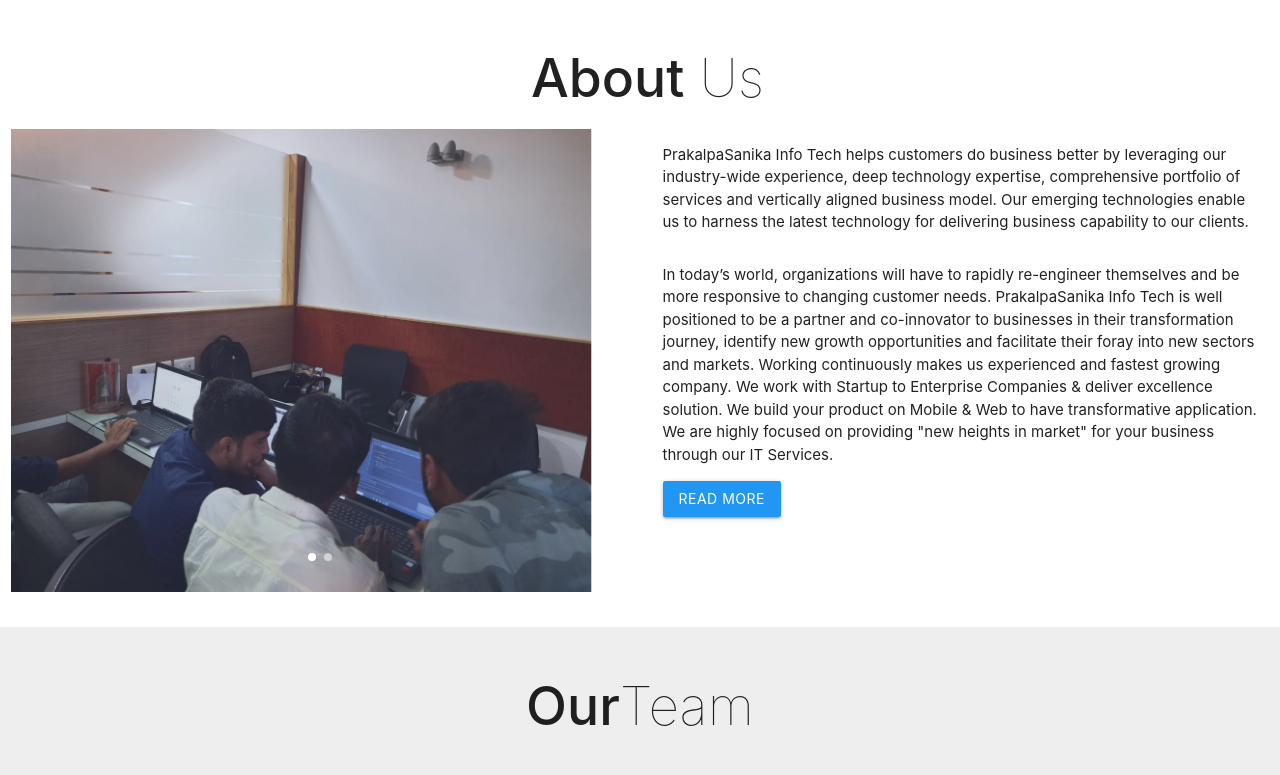
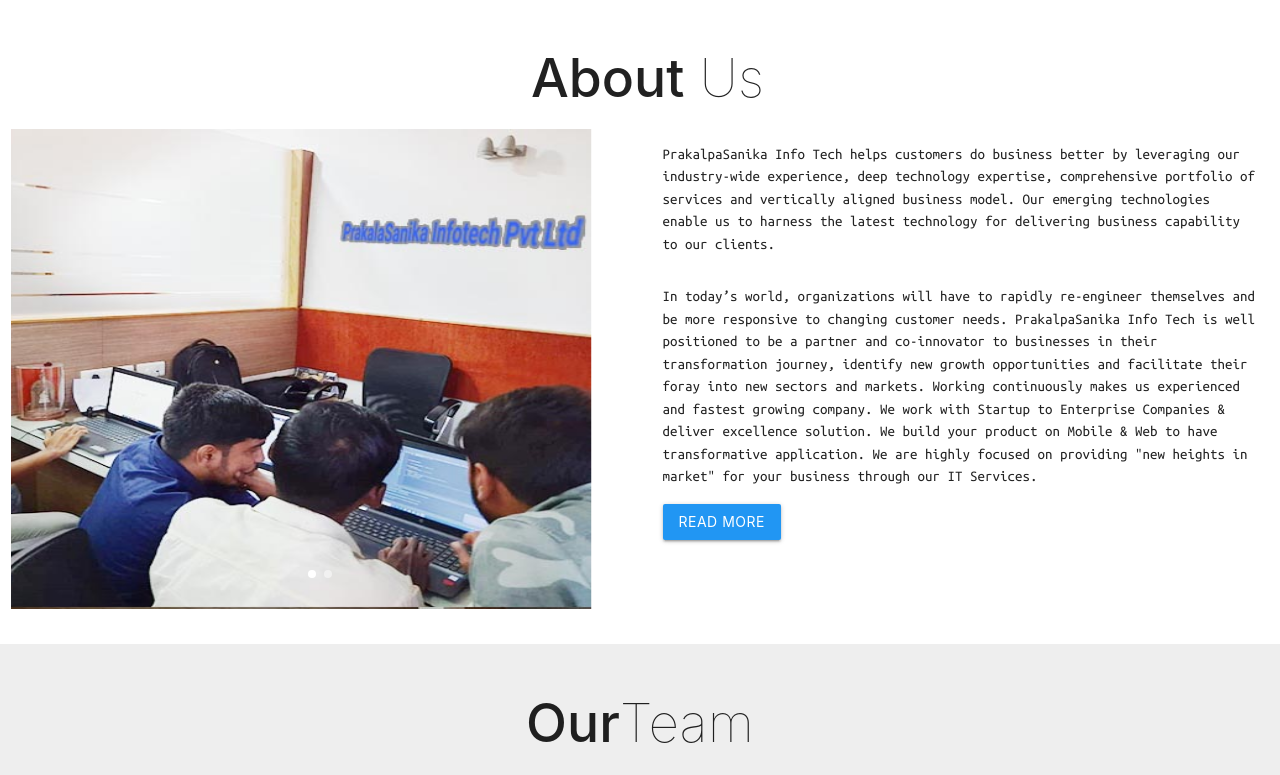
Before and after one commit to Raghu2407/PrakalpaSanika-infotech, a plain HTML site: page index.html in a window 1280 px wide. Shown: the part 866-1641 px from the top of the page. Drawn offline with nearby package versions, Linux system fonts and the light colour scheme; some packages are replaced by stand-ins of ours; some icons are missing; a web font is replaced by a local one.

Commit message:
second commit

```diff
--- a/index.html
+++ b/index.html
@@ -25,6 +25,7 @@
     />
 <link href="https://unpkg.com/aos@2.3.1/dist/aos.css" rel="stylesheet">
     <link href="https://fonts.googleapis.com/css?family=Limelight|Open+Sans&display=swap" rel="stylesheet">
+    <link href="https://fonts.googleapis.com/css?family=Ubuntu+Mono&display=swap" rel="stylesheet">
     <link rel="stylesheet" href="https://cdnjs.cloudflare.com/ajax/libs/owl-carousel/1.3.3/owl.carousel.min.css">
     <link rel="stylesheet" href="https://unpkg.com/flickity@2/dist/flickity.min.css">
   <meta name="title" content="Prakalpa Sanika infotech,Pvt Ltd">
@@ -327,6 +328,10 @@ body {
 
 .social-links a { display: -moz-inline-stack; display: inline-block; zoom: 1; *display: inline; margin: 0; padding: 0.05em; color: #555!important; font-size: 22px!important; }
 
+   p,h6 {
+    font-family: 'Ubuntu Mono', monospace;
+    font-weight: 500;
+  }
     </style>
 
     <!--Let browser know website is optimized for mobile-->
@@ -412,16 +417,16 @@ body {
           data-aos-duration="1500">
           <div class="carousel carousel-slider " >
             <a  class="carousel-item  white-text " href="#one!" >
-              <div class="tint"></div>
-              <img class=""
-                src="aboutslide2.jpeg"
+
+              <img class=""  style="max-height: 60vh;"
+                src="aboutslide2.jpg"
               />
             </a>
 
 
             <a class="carousel-item " href="#two!">
-              <img
-                src="aboutslide1.jpeg"
+              <img style="max-height: 60vh;"
+                src="aboutslide1.jpg"
               />
             </a>
 
```
Also changed, not shown: aboutslide1.jpeg (deleted), aboutslide1.jpg (added), aboutslide2.jpg (added).
